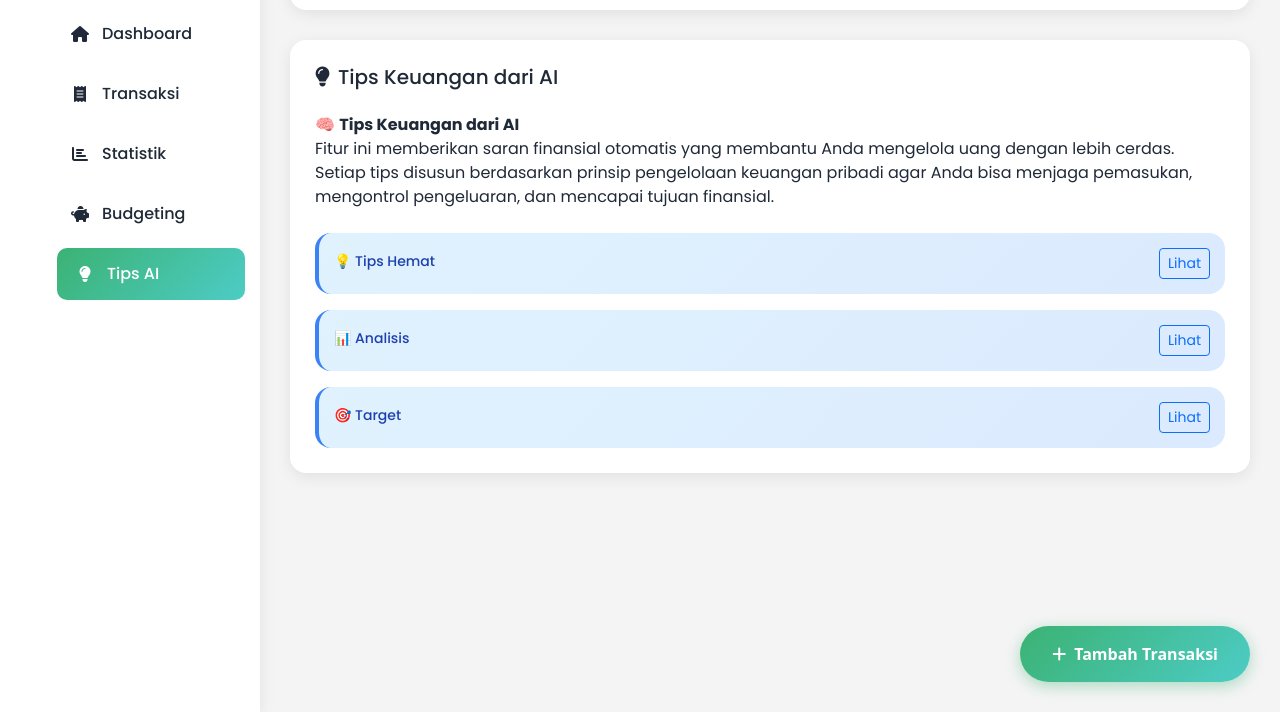
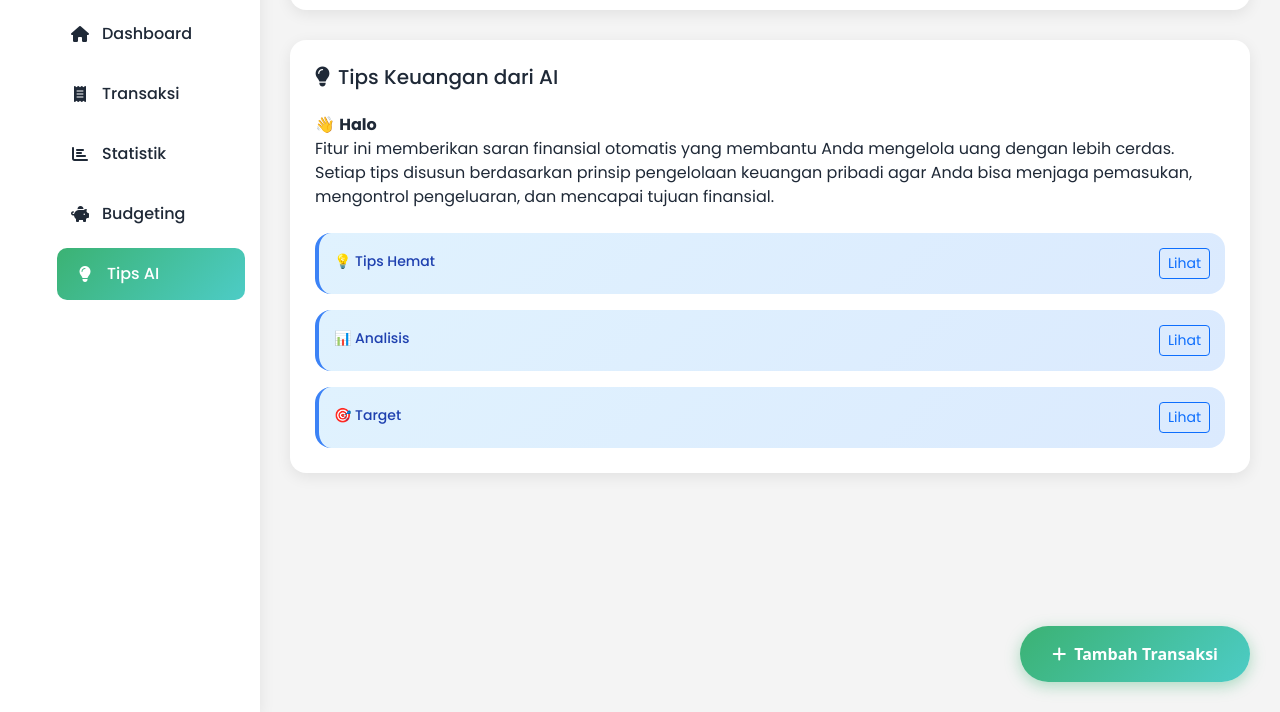
Before and after one commit to amandafreeza-rgb/smapp, a plain HTML site: page index.html in a window 1280 px wide. Both pictures are taken after a click on the link "Tips AI". Shown: the part 88-800 px from the top of the page. Drawn offline with nearby package versions, Linux system fonts and the light colour scheme.

Commit message:
ganti judul tips

```diff
--- a/index.html
+++ b/index.html
@@ -293,7 +293,7 @@
         <h5 class="mb-4"><i class="fas fa-lightbulb me-2"></i>Tips Keuangan dari AI</h5>
 
         <p class="mb-4">
-            🧠 <strong>Tips Keuangan dari AI</strong><br>
+            👋 <strong>Halo</strong><br>
             Fitur ini memberikan saran finansial otomatis yang membantu Anda mengelola uang dengan lebih cerdas.
             Setiap tips disusun berdasarkan prinsip pengelolaan keuangan pribadi agar Anda bisa menjaga pemasukan,
             mengontrol pengeluaran, dan mencapai tujuan finansial.
```
